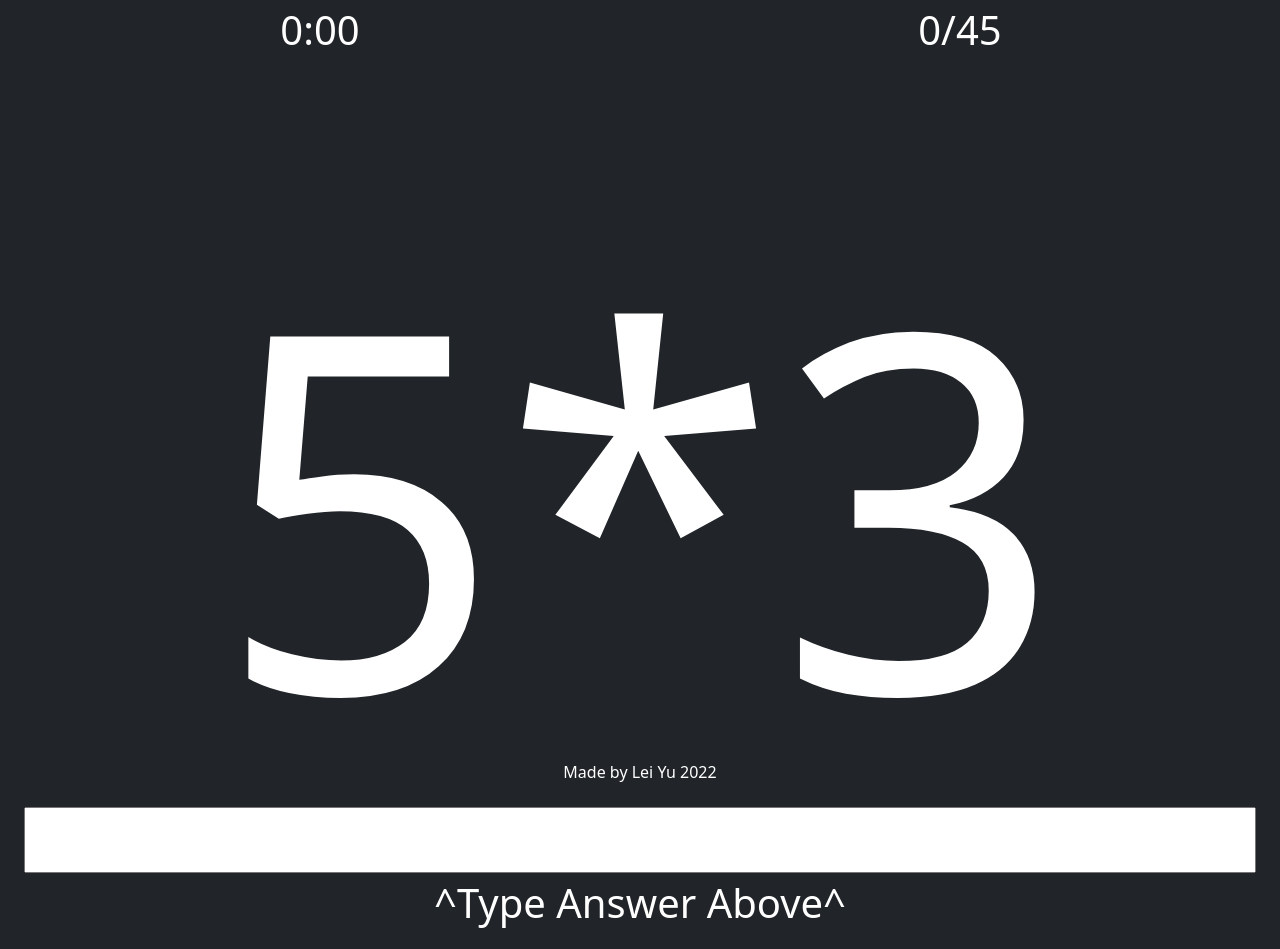
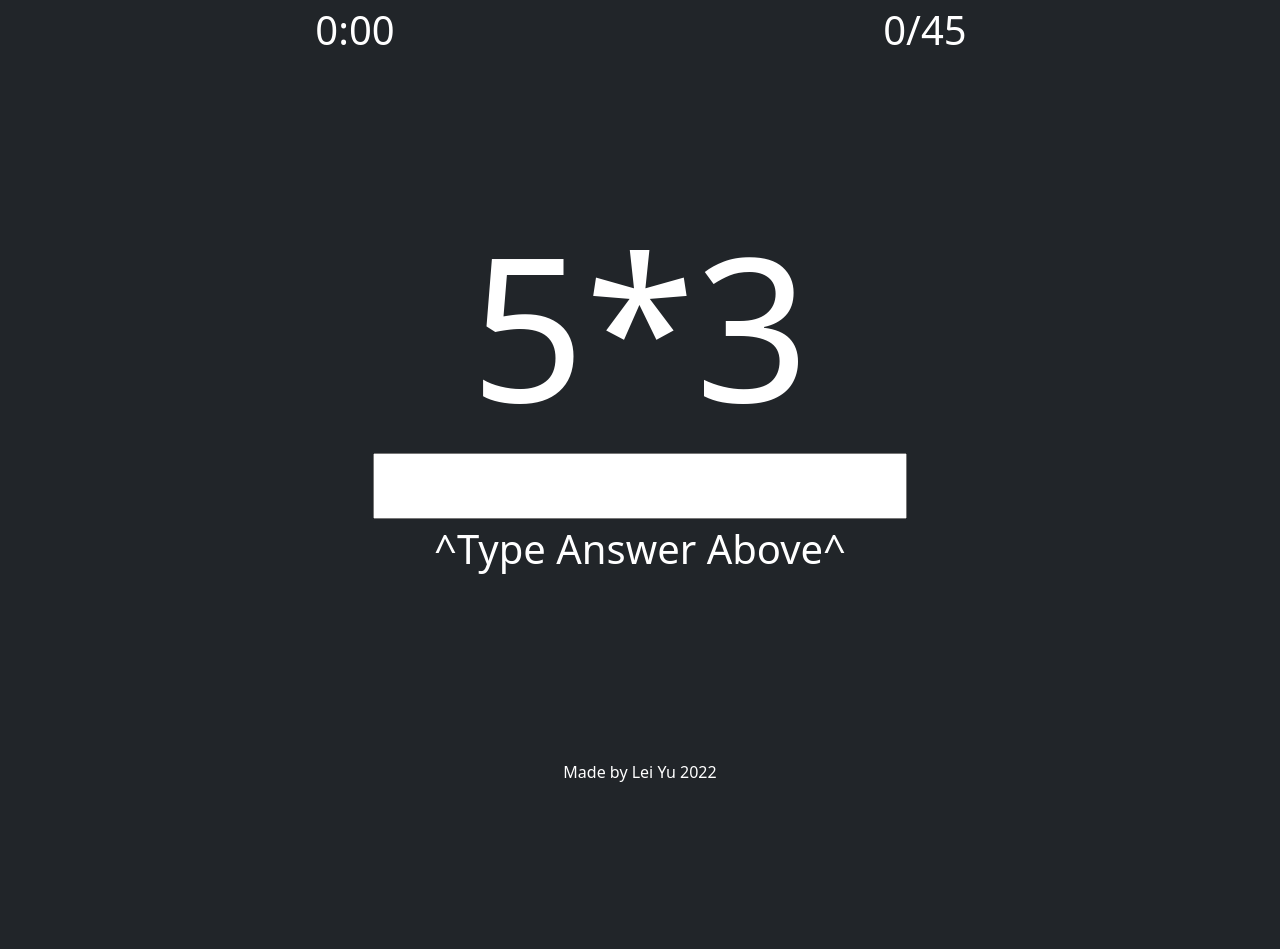
Before and after one commit to leiyu3/mathracer, a plain HTML site: page index.html in a window 1280 px wide. After the commit the page ends 800 px from the top, so only its background shows below. Drawn offline with nearby package versions, Linux system fonts and the light colour scheme.

Commit message:
add fixed font size

```diff
--- a/index.html
+++ b/index.html
@@ -10,10 +10,10 @@
     <link href="style.css" rel="stylesheet">
   </head>
 
-  <body class="container-fluid vh-100 fs-1 text-center bg-dark text-white">
+  <body class="container vh-100 fs-1 text-center bg-dark text-white">
     <header class="row h-25 align-items-start justify-content-evenly">
       <div class="col">
-        <p id="time">0:00</p>
+        <p id="time"></p>
       </div>
       <div class="col">
         <p id="score"></p>
@@ -24,7 +24,7 @@
         <div class="m-auto row">
             <h1 id="question"></h1>
         </div>
-        <div class="row m-auto w-20 justify-content-center">
+        <div class="row m-auto w-50 justify-content-center">
               <input id="answer" autocomplete="off" required type="number" placeholder="" >
               <input type="submit"  onclick="checkAnswer();" hidden/>
               <p id="feedback">^Type Answer Above^</p>
--- a/style.css
+++ b/style.css
@@ -16,7 +16,7 @@ body
 
 #question
 {
-    font-size: 39vw;
+    font-size: 5em;
 }
 
 input
```
